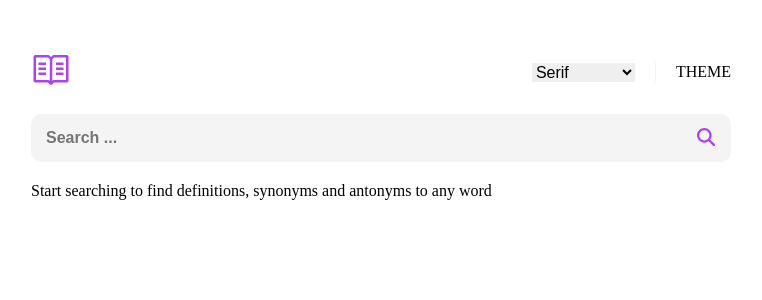
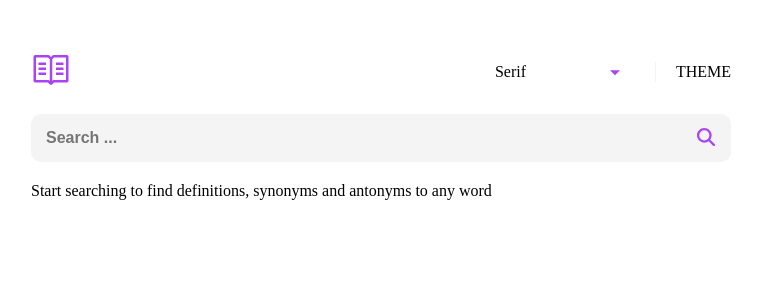
Before and after one commit to RoksolanaVeres/Dictionary_app, a React (Vite) app: page / in a window 1280 px wide. Shown: the top 300 px of the page, without its empty margins (259-1021 px from the left). Built offline with nearby package versions, Linux system fonts and the light colour scheme.

Commit message:
added custom fonts dropdown

```diff
--- a/src/App.jsx
+++ b/src/App.jsx
@@ -13,15 +13,24 @@ export default function App() {
   const wordParams = searchParams.get("word");
   const [searchedWord, setSearchedWord] = useState(wordParams || "");
   const location = useLocation();
-  const [selectedFont, setSelectedFont] = useState("serif");
+  const [selectedFont, setSelectedFont] = useState("Serif");
 
   useEffect(() => {
     setSearchedWord(wordParams || "");
     setInputText(wordParams || "");
   }, [location, wordParams]);
 
+  let font;
+  if (selectedFont === "Serif") {
+    font = '"Times New Roman", Times, serif';
+  } else if (selectedFont === "Sans-serif") {
+    font = '"Trebuchet MS", Arial, sans-serif';
+  } else if (selectedFont === "Mono") {
+    font = '"Courier New", Courier, monospace';
+  }
+
   return (
-    <div className={classes.mainContainer} style={{ fontFamily: selectedFont }}>
+    <div className={classes.mainContainer} style={{ fontFamily: font }}>
       <Header selectedFont={selectedFont} setSelectedFont={setSelectedFont} />
       <Searchbar
         setSearchedWord={setSearchedWord}
--- a/src/components/Header.jsx
+++ b/src/components/Header.jsx
@@ -1,18 +1,35 @@
 import classes from "./Header.module.css";
 import { VscBook } from "react-icons/vsc";
 import { Link } from "react-router-dom";
+import { RiArrowDownSFill } from "react-icons/ri";
+import { useState } from "react";
 
 export default function Header({ selectedFont, setSelectedFont }) {
-  function handleFontChange(e) {
-    setSelectedFont(() => {
-      if (e.target.value === "serif") {
-        return '"Times New Roman", Times, serif';
-      } else if (e.target.value === "sansSerif") {
-        return '"Trebuchet MS", Arial, sans-serif';
-      } else if (e.target.value === "monospace") {
-        return '"Courier New", Courier, monospace';
-      }
+  const [fontsMenuOpen, setFontsMenuOpen] = useState(false);
+
+  function handleFontsMenuClick() {
+    setFontsMenuOpen((menuOpen) => {
+      return !menuOpen;
     });
+  }
+
+  function closeFontsMenu() {
+    setFontsMenuOpen(false);
+  }
+
+  function setSerifFont() {
+    setSelectedFont("Serif");
+    closeFontsMenu();
+  }
+
+  function setSansSerifFont() {
+    setSelectedFont("Sans-serif");
+    closeFontsMenu();
+  }
+
+  function setMonoFont() {
+    setSelectedFont("Mono");
+    closeFontsMenu();
   }
 
   return (
@@ -22,18 +39,37 @@ export default function Header({ selectedFont, setSelectedFont }) {
       </Link>
 
       <div className={classes.header__fonts_theme_container}>
-        <div className="">
-          <select name="fonts" onChange={handleFontChange} className={classes.header__fonts_select}>
-            <option value="serif" className={classes.header__fonts_serif}>
-              Serif
-            </option>
-            <option value="sansSerif" className={classes.header__fonts_sansSerif}>
-              Sans Serif
-            </option>
-            <option value="monospace" className={classes.header__fonts_monospace}>
-              Monospace
-            </option>
-          </select>
+        <div className={classes.header__fonts_container}>
+          <div className={classes.header__fonts_display} onClick={handleFontsMenuClick}>
+            <p> {selectedFont} </p>
+            <RiArrowDownSFill
+              className={`${classes.header__arrow_icon} ${
+                fontsMenuOpen && classes.header__arrow_icon_active
+              }`}
+            />
+          </div>
+          {fontsMenuOpen && (
+            <ul className={classes.header__fonts_options_list}>
+              <li
+                className={`${classes.header__fonts_option} ${classes.header__fonts_serif}`}
+                onClick={setSerifFont}
+              >
+                Serif
+              </li>
+              <li
+                className={`${classes.header__fonts_option} ${classes.header__fonts_sansSerif}`}
+                onClick={setSansSerifFont}
+              >
+                Sans-serif
+              </li>
+              <li
+                className={`${classes.header__fonts_option} ${classes.header__fonts_monospace}`}
+                onClick={setMonoFont}
+              >
+                Mono
+              </li>
+            </ul>
+          )}
         </div>
         <div className={classes.header__divider}></div>
         <div className={classes.header__theme_switcher}>THEME</div>
--- a/src/components/Header.module.css
+++ b/src/components/Header.module.css
@@ -16,9 +16,57 @@
   gap: 20px;
 }
 
-.header__fonts_select {
-  border: none;
-  font-size: 1rem;
+.header__fonts_container {
+  position: relative;
+  width: 150px;
+}
+
+.header__fonts_display {
+  width: 100%;
+  padding: 5px 10px;
+  border-radius: 10px;
+  display: flex;
+  justify-content: space-between;
+  align-items: center;
+  cursor: pointer;
+  transition: all 0.2s ease-in-out;
+}
+
+.header__fonts_display:hover {
+ background-color: var(--purple-light);
+}
+
+.header__arrow_icon {
+  color: var(--purple-dark);
+  width: 20px;
+  height: 20px;
+  transition: transform 0.2s ease-in-out;
+}
+
+.header__arrow_icon_active {
+  transform: rotate(-180deg);
+}
+
+.header__fonts_options_list {
+  list-style-type: none;
+  background-color: white;
+  box-shadow: 5px 10px 18px var(--gray-dark);
+  width: 100%;
+  padding: 10px 0;
+  border-radius: 10px;
+  position: absolute;
+  z-index: 20;
+  top: 50px;
+}
+
+.header__fonts_option {
+  cursor: pointer;
+  padding: 5px 10px;
+  margin: 5px 0;
+}
+
+.header__fonts_option:hover {
+  background-color: var(--purple-light);
 }
 
 .header__fonts_serif {
--- a/src/components/Searchbar.jsx
+++ b/src/components/Searchbar.jsx
@@ -17,6 +17,9 @@ export default function Searchbar({ setSearchedWord, inputText, setInputText })
     e.preventDefault();
     const submittedData = new FormData(e.target);
     const searchedWord = submittedData.get("searchWord");
+    if (searchedWord.trim() === "") {
+      return;
+    }
     setSearchedWord(searchedWord);
     setSearchParams({ word: searchedWord });
   }
```
